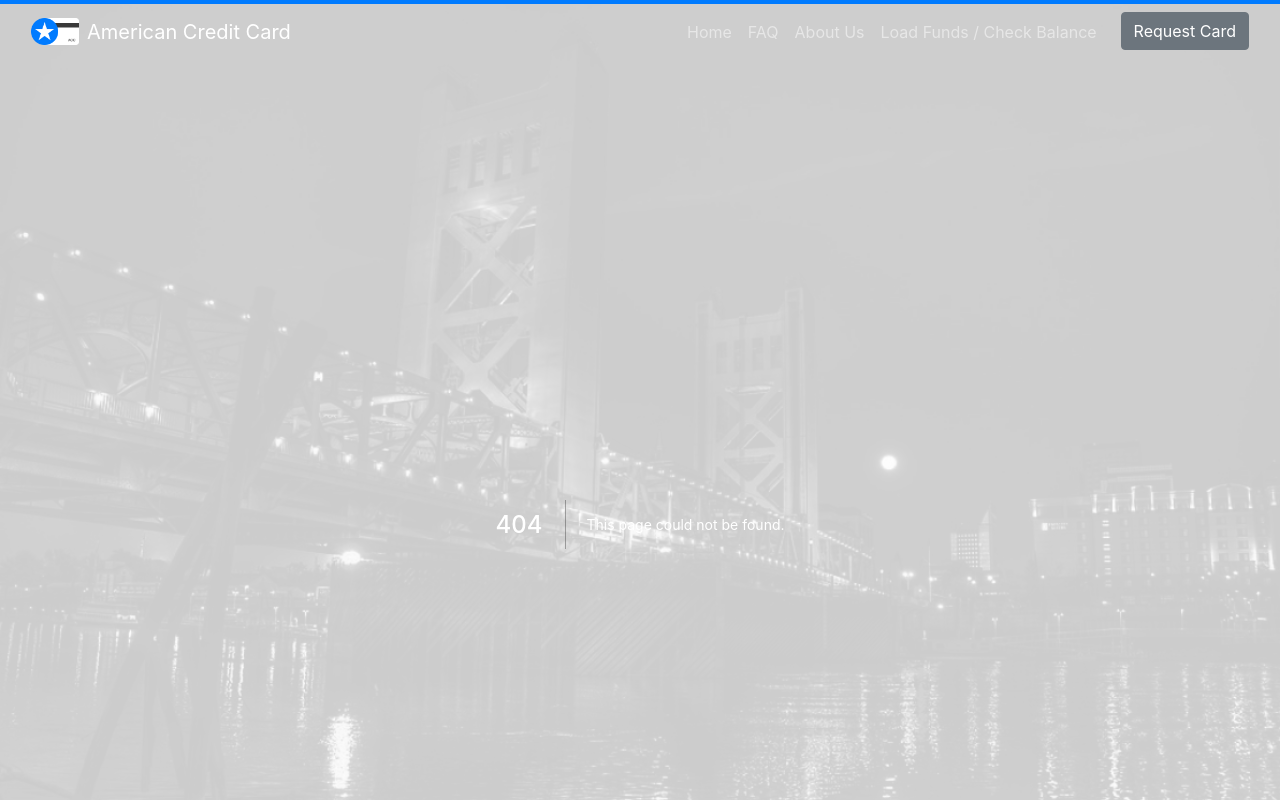
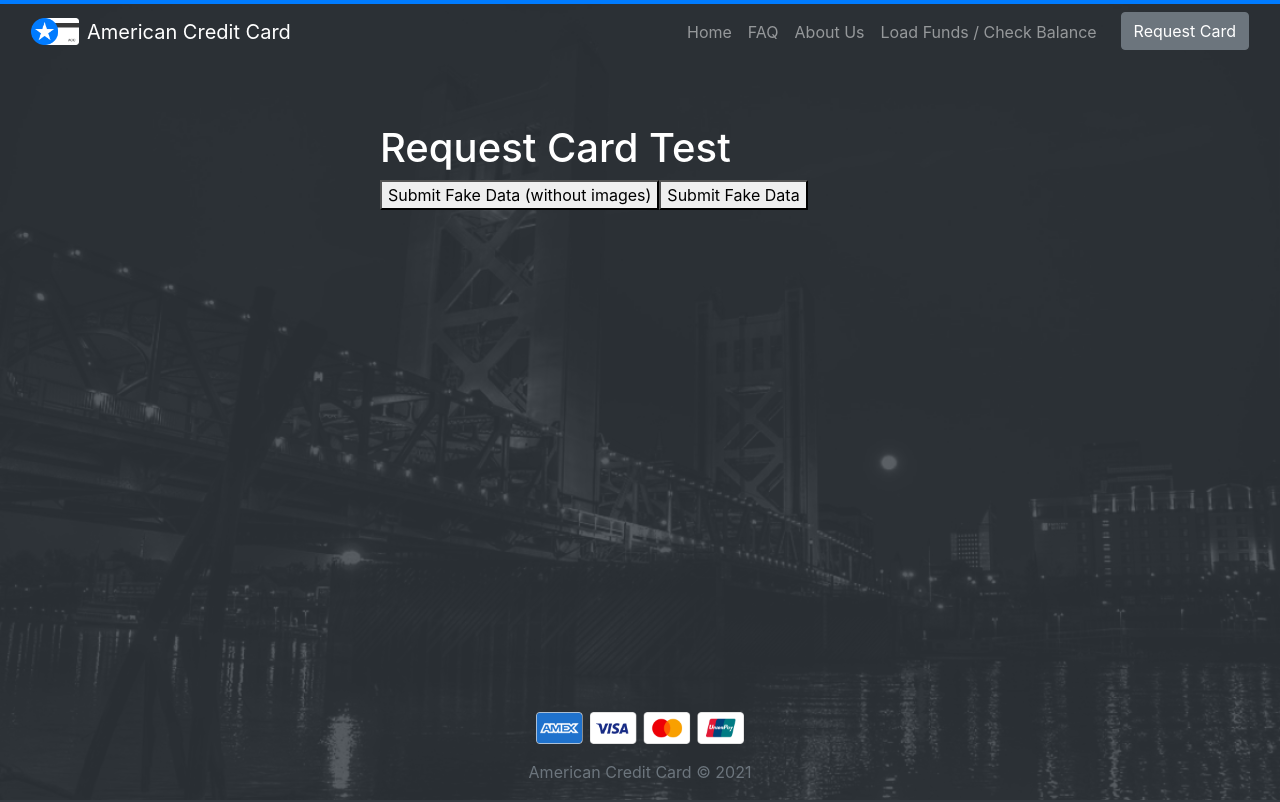
Before and after one commit to markmiro/americancreditcard, a Next.js app: page /request-card-test in a window 1280 px wide. Before the commit this address had no page. Shown: the top 802 px of the page. Built offline with nearby package versions, Linux system fonts and the light colour scheme.

Commit message:
Also try no images

```diff
--- /dev/null
+++ b/pages/request-card-test.js
@@ -0,0 +1,54 @@
+import axios from "axios";
+import testData from "../components/test-request-card-data.json";
+
+export default function RequestCardTest() {
+  return (
+    <div>
+      <h1>Request Card Test</h1>
+      <button
+        type="button"
+        onClick={() => {
+          // Shallow copy
+          const withoutImages = { ...testData };
+          delete withoutImages.front_id_image;
+          delete withoutImages.back_id_image;
+
+          console.log(withoutImages);
+
+          axios
+            .post(
+              "https://americanrivergold.com/newcardrequests",
+              withoutImages
+            )
+            .then((response) => {
+              console.log({ axiosResponse: response });
+            })
+            .catch((err) => {
+              console.log({ axiosError: err });
+              alert(err.message);
+            });
+        }}
+      >
+        Submit Fake Data (without images)
+      </button>
+      <button
+        type="button"
+        onClick={() => {
+          console.log(testData);
+
+          axios
+            .post("https://americanrivergold.com/newcardrequests", testData)
+            .then((response) => {
+              console.log({ axiosResponse: response });
+            })
+            .catch((err) => {
+              console.log({ axiosError: err });
+              alert(err.message);
+            });
+        }}
+      >
+        Submit Fake Data
+      </button>
+    </div>
+  );
+}
```
Also changed, not shown: components/test-request-card-data.json (renamed from components/test-data.json).
